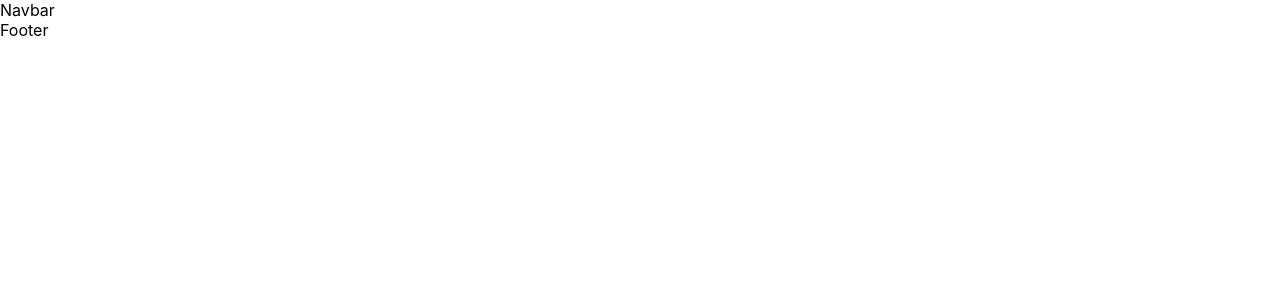
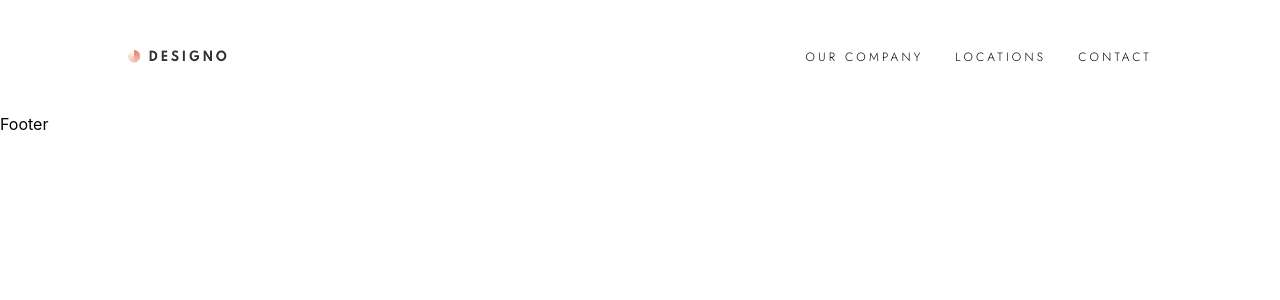
Before and after one commit to naser23/designo-mulit-page-site, a React (Create React App) app: page / in a window 1280 px wide. Shown: the top 300 px of the page. Built offline with nearby package versions, Linux system fonts and the light colour scheme.

Commit message:
Working on navbar styling and will start mobile navbar soon.

```diff
--- a/public/index.html
+++ b/public/index.html
@@ -15,7 +15,7 @@
     <link rel="preconnect" href="https://fonts.googleapis.com" />
     <link rel="preconnect" href="https://fonts.gstatic.com" crossorigin />
     <link
-      href="https://fonts.googleapis.com/css2?family=Jost:wght@500&display=swap"
+      href="https://fonts.googleapis.com/css2?family=Jost:wght@300;500&display=swap"
       rel="stylesheet"
     />
 
--- a/src/App.js
+++ b/src/App.js
@@ -2,6 +2,7 @@ import { BrowserRouter as Router, Routes, Route } from "react-router-dom";
 import Home from "./pages/Home";
 import Navbar from "./components/Navbar";
 import Footer from "./components/Footer";
+import "./index.css";
 
 function App() {
   return (
--- a/src/components/Navbar.js
+++ b/src/components/Navbar.js
@@ -1,7 +1,25 @@
 import React from "react";
+import LogoDark from "../assets/shared/desktop/logo-dark.png";
+import HamburgerIcon from "../assets/shared/mobile/icon-hamburger.svg";
+import CloseIcon from "../assets/shared/mobile/icon-close.svg";
 
 function Navbar() {
-  return <div>Navbar</div>;
+  return (
+    <header className="navbar font-40">
+      {/* <div className="logoArea">
+      </div> */}
+      <img className="logo" src={LogoDark} alt="Light logo" />
+      <img className="hamburgerIcon" src={HamburgerIcon} alt="Hamburger Icon" />
+
+      <nav className="navLinks">
+        <ul className="links font-20">
+          <li className="link">OUR COMPANY</li>
+          <li className="link">LOCATIONS</li>
+          <li className="link">CONTACT</li>
+        </ul>
+      </nav>
+    </header>
+  );
 }
 
 export default Navbar;
--- /dev/null
+++ b/src/css/container.css
@@ -0,0 +1,4 @@
+.container {
+  width: 100vw;
+  min-height: 100vh;
+}
--- /dev/null
+++ b/src/css/navbar.css
@@ -0,0 +1,70 @@
+.navbar {
+  display: flex;
+  justify-content: space-between;
+  align-items: center;
+  padding: 2rem 1.5rem;
+}
+
+.logo {
+  width: 50%;
+}
+
+.hamburgerIcon {
+  width: 1.5rem;
+  height: 1rem;
+}
+
+.navLinks {
+  display: none;
+}
+
+@media (min-width: 567.98px) {
+  .logo {
+    width: 25%;
+  }
+
+  .hamburgerIcon {
+    display: none;
+  }
+
+  .navLinks {
+    display: block;
+  }
+
+  .links {
+    display: flex;
+    list-style-type: none;
+    gap: 1rem;
+  }
+
+  .link {
+    font-size: 0.75rem;
+  }
+}
+@media (min-width: 767.98px) {
+  .navbar {
+    padding: 2rem 2rem;
+  }
+
+  .logo {
+    width: 20%;
+  }
+}
+@media (min-width: 991.98px) {
+  .navbar {
+    padding: 2rem 10%;
+  }
+
+  .logo {
+    width: 15%;
+  }
+
+  .links {
+    gap: 2rem;
+  }
+}
+@media (min-width: 1199.98px) {
+  .logo {
+    width: 10%;
+  }
+}
--- a/src/index.css
+++ b/src/index.css
@@ -1,3 +1,6 @@
+@import url("./css/container.css");
+@import url("./css/navbar.css");
+
 body {
   margin: 0;
   font-family: -apple-system, BlinkMacSystemFont, "Segoe UI", "Roboto", "Oxygen",
@@ -31,12 +34,11 @@ code {
 
 .font-40 {
   font-family: "Jost", sans-serif;
-  font-size: 40px;
+  font-weight: 500;
   letter-spacing: 0.2rem;
 }
 
 .font-20 {
   font-family: "Jost", sans-serif;
-  font-size: 20px;
-  letter-spacing: 0.5rem;
+  font-weight: 300;
 }
```
